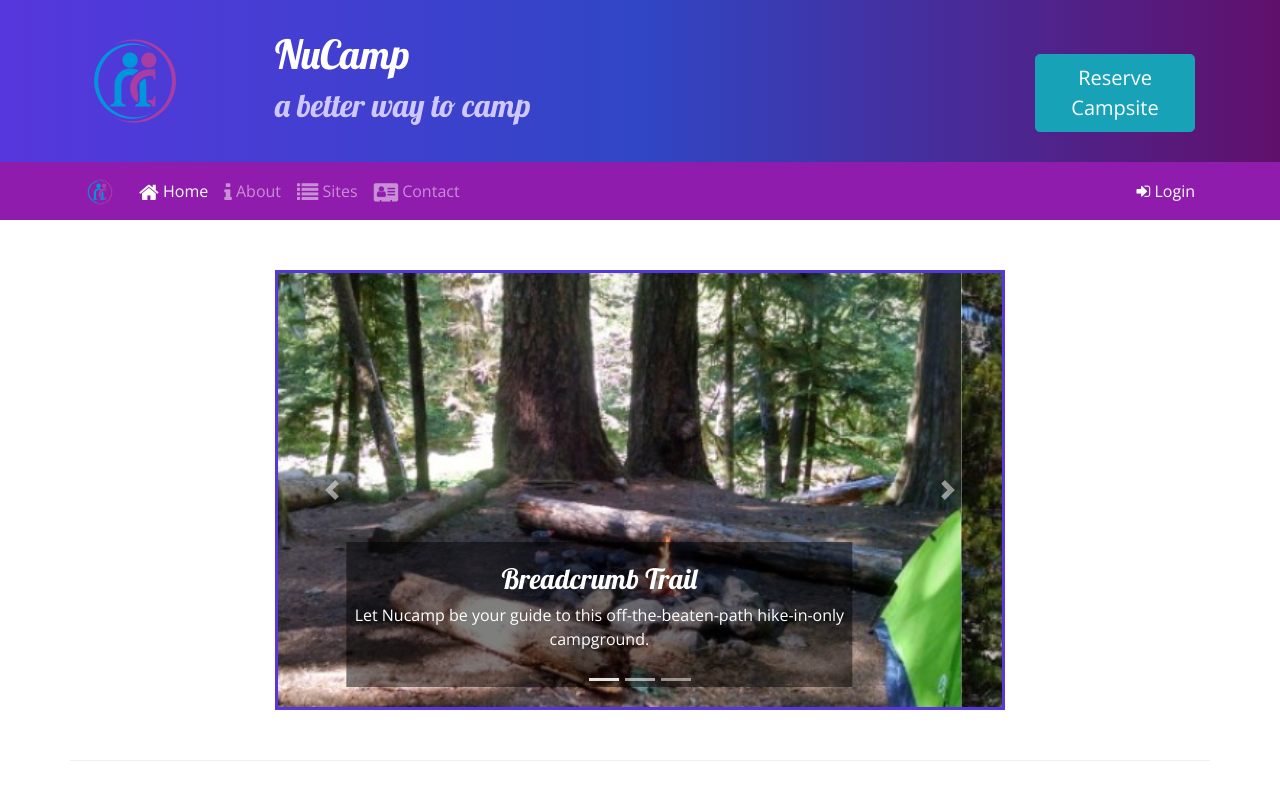
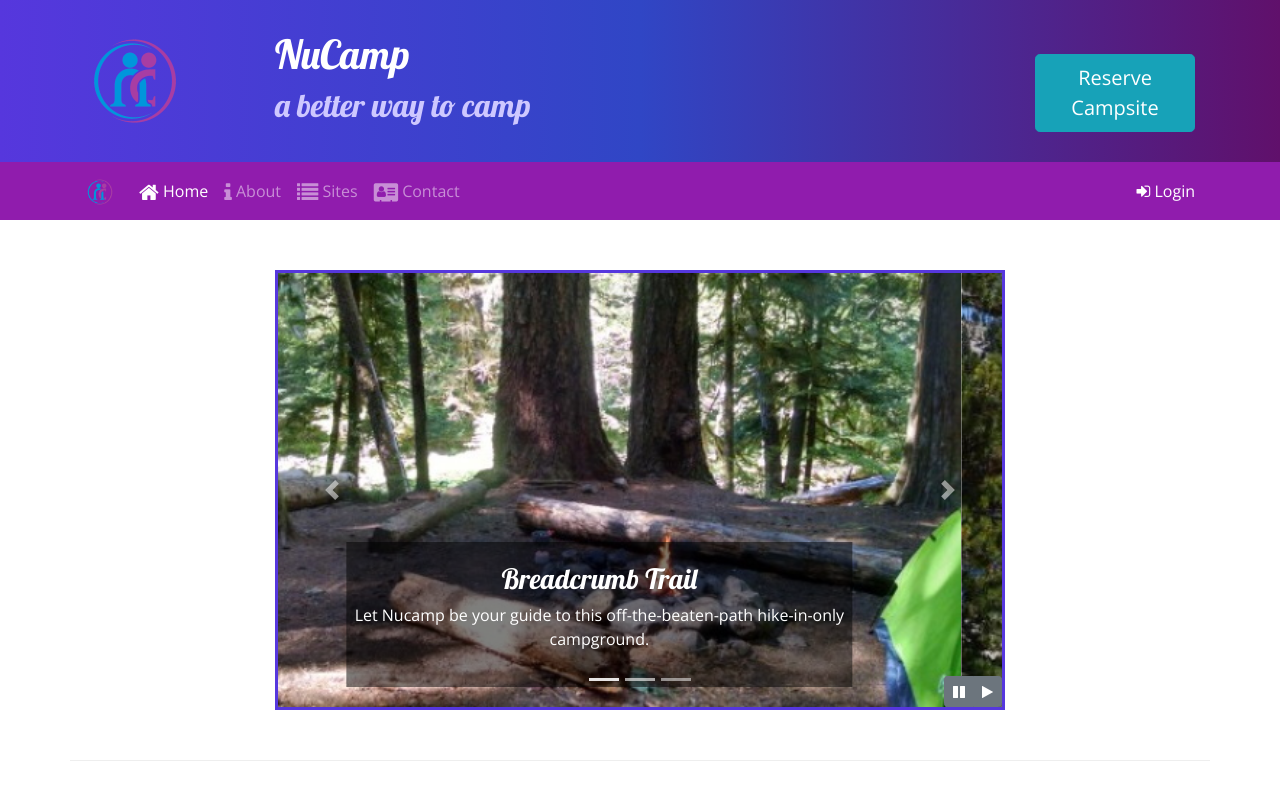
Before and after one commit to aaronspeaks94/bootstrap-project, a website: page index.html in a window 1280 px wide. Shown: the top 800 px of the page. Drawn offline with nearby package versions, Linux system fonts and the light colour scheme.

Commit message:
Play/Pause Button for carousel

```diff
--- a/css/styles.css
+++ b/css/styles.css
@@ -50,3 +50,9 @@ header h2 {
 .carousel {
     border: solid #5637DD;
 }
+
+#carouselButton {
+    position: absolute;
+    right: 0;
+    bottom: 0;
+}
--- a/index.html
+++ b/index.html
@@ -194,6 +194,14 @@
                         <span class="carousel-control-next-icon"></span>
                         <span class="sr-only">Next</span>
                     </a>
+                    <div class="btn-group" id="carouselButton">
+                        <button class="btn btn-secondary btn-sm" id="carouselPause">
+                            <i class="fa fa-pause"></i>
+                        </button>
+                        <button class="btn btn-secondary btn-sm" id="carouselPlay">
+                            <i class="fa fa-play"></i>
+                        </button>
+                    </div> <!-- PAUSE/PLAY BUTTON END -->
                 </div> <!-- CAROUSEL END -->
             </div> <!-- COL END -->
         </div> <!-- ROW END -->
@@ -276,6 +284,18 @@
     <script src="node_modules/jquery/dist/jquery.slim.min.js"></script>
     <script src="node_modules/popper.js/dist/umd/popper.min.js"></script>
     <script src="node_modules/bootstrap/dist/js/bootstrap.min.js"></script>
+
+    <script>
+        $(function() {
+            $(".carousel").carousel( { interval: 2000 } );
+            $("#carouselPause").click(function(){
+                $(".carousel").carousel("pause");
+            });
+            $("#carouselPlay").click(function(){
+                $(".carousel").carousel("cycle");
+            });
+        });
+    </script>
 </body>
 
 </html>
```
